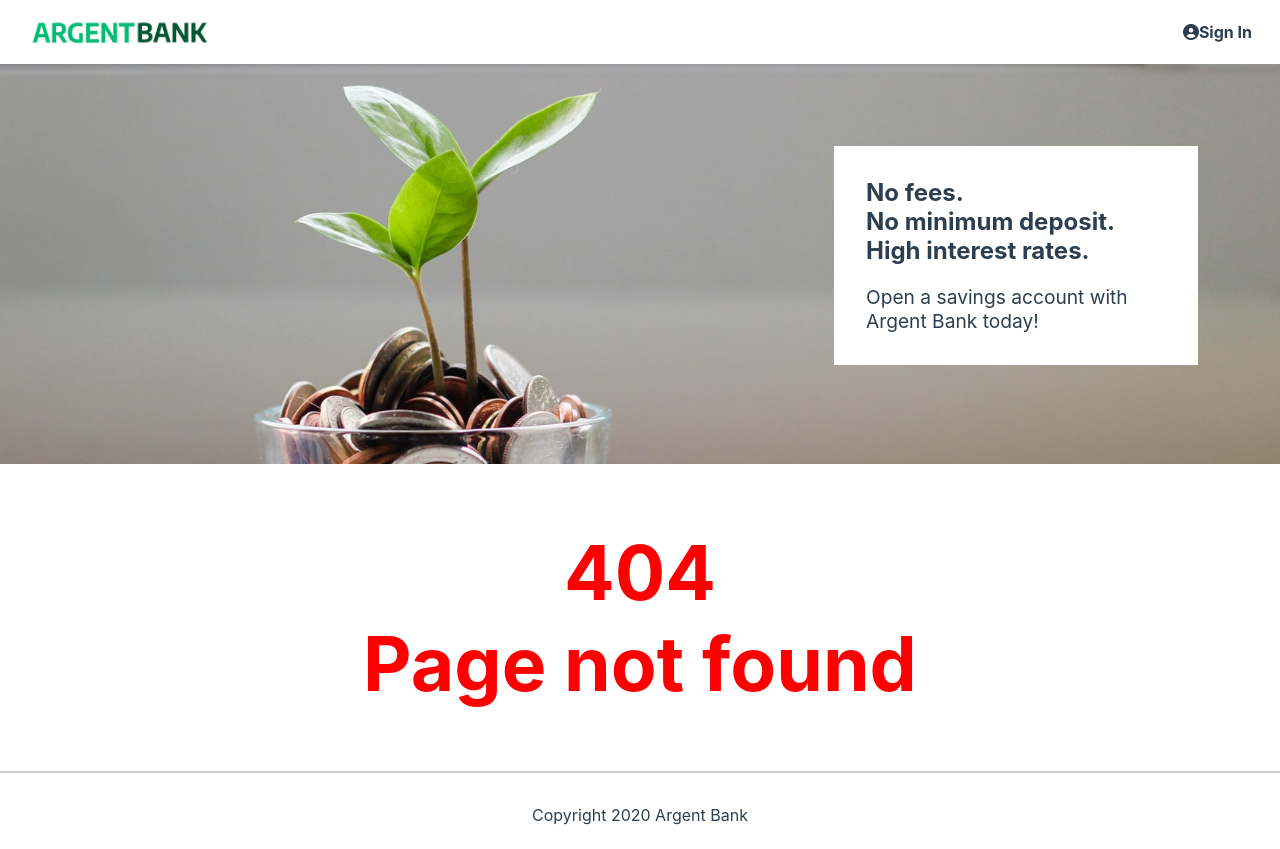
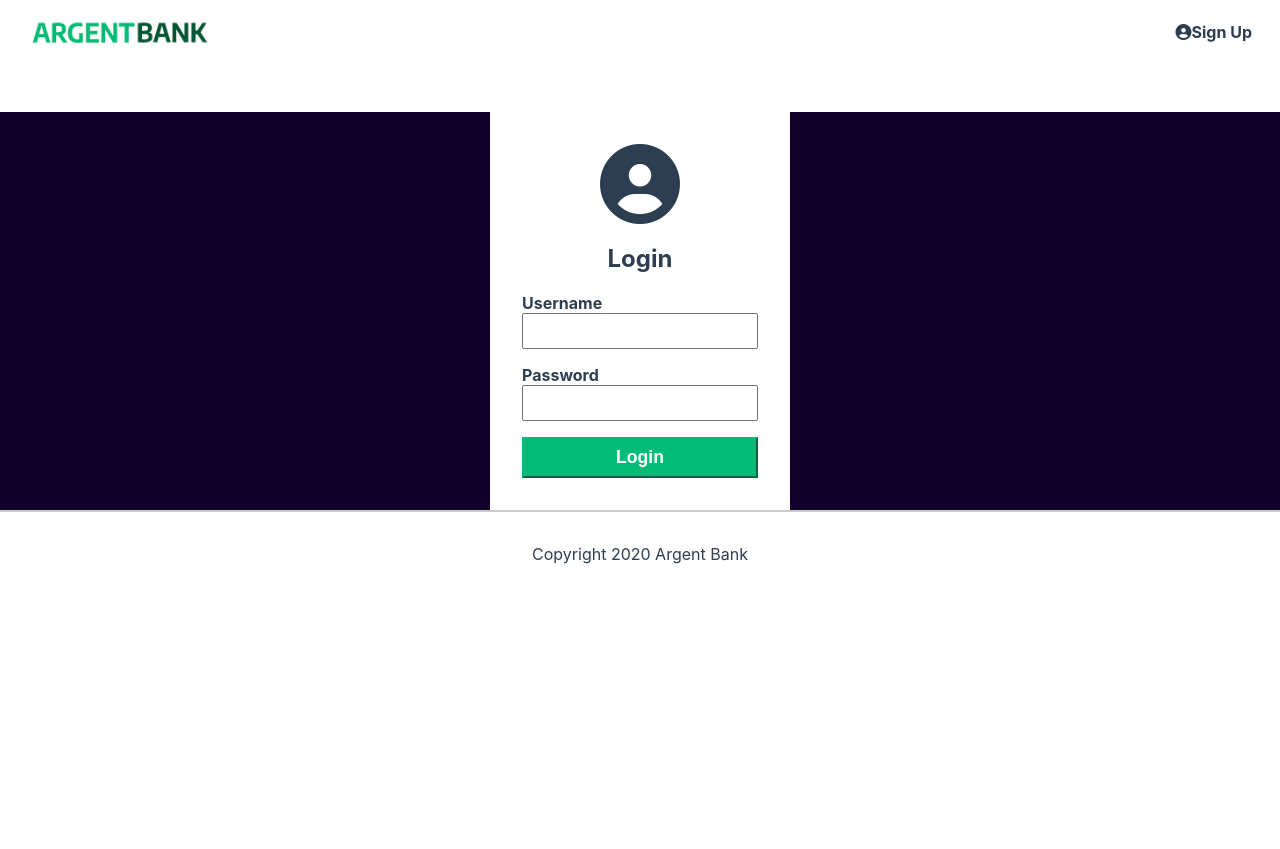
Before and after one commit to ToDestiny/argent-bank, a React (Create React App) app: page /login in a window 1280 px wide. Before the commit this address had no page. After the commit the page ends 800 px from the top, so only its background shows below. Built offline with nearby package versions, Linux system fonts and the light colour scheme.

Commit message:
Error handling SignUp

```diff
--- a/src/App.jsx
+++ b/src/App.jsx
@@ -2,7 +2,7 @@ import './App.css';
 import { BrowserRouter, Routes, Route } from 'react-router-dom';
 import Home from './pages/Home';
 import Error from './pages/Error';
-import SignIn from './pages/SignIn';
+import Login from './pages/Login';
 import Profile from './pages/Profile';
 import SignUp from './pages/SignUp';
 import PrivateRoute from './components/PrivateRoute';
@@ -12,7 +12,7 @@ function App() {
     <BrowserRouter>
       <Routes>
         <Route path="/" element={<Home />} />
-        <Route path="/sign-in" element={<SignIn />} />
+        <Route path="/login" element={<Login />} />
         <Route path="/sign-up" element={<SignUp />} />
         <Route
           path="/profile"
--- a/src/components/LoadingToRedirect.jsx
+++ b/src/components/LoadingToRedirect.jsx
@@ -8,10 +8,9 @@ function LoadingToRedirect() {
   useEffect(() => {
     const interval = setInterval(() => {
       setCount((currentCount) => currentCount - 1);
-      console.log(count);
     }, 1000);
 
-    count === 0 && navigate('/sign-in');
+    count === 0 && navigate('/login');
 
     return () => clearInterval(interval);
   }, [count, navigate]);
--- a/src/pages/Error.jsx
+++ b/src/pages/Error.jsx
@@ -28,7 +28,7 @@ function Error() {
         <div>
           <a className="main-nav-item" href="./sign-in.html">
             <i className="fa fa-user-circle" />
-            Sign In
+            Login
           </a>
         </div>
       </nav>
--- a/src/pages/Home.jsx
+++ b/src/pages/Home.jsx
@@ -18,9 +18,9 @@ function Home() {
           <h1 className="sr-only">Argent Bank</h1>
         </a>
         <div>
-          <a className="main-nav-item" href="/sign-in">
+          <a className="main-nav-item" href="/login">
             <i className="fa fa-user-circle" />
-            Sign In
+            Login
           </a>
           <a className="main-nav-item" href="/sign-up">
             <i className="fa fa-user-circle" />
--- a/src/pages/SignIn.jsx
+++ b/src/pages/Login.jsx
@@ -11,7 +11,7 @@ const initialState = {
   password: '',
 };
 
-function SignIn() {
+function Login() {
   const [formValue, setFormValue] = useState(initialState);
   const [isSubmit, setSubmit] = useState(false);
   const dispatch = useDispatch();
@@ -42,8 +42,12 @@ function SignIn() {
       dispatch(setUser({ token: data.body.token }));
       navigate('/profile');
     }
+    if (isError) {
+      alert('An error occured during login. Please check your inputs.');
+      console.log(error);
+    }
     //eslint-disable-next-line
-  }, [isSuccess]);
+  }, [isSuccess, isError]);
 
   return (
     <div>
@@ -66,7 +70,7 @@ function SignIn() {
       <main className="main bg-dark">
         <section className="sign-in-content">
           <i className="fa fa-user-circle sign-in-icon" />
-          <h1>Sign In</h1>
+          <h1>Login</h1>
           <div className="input-wrapper">
             <label htmlFor="username">Username</label>
             <input
@@ -94,7 +98,7 @@ function SignIn() {
             type="button"
             onClick={() => handleLogin()}
           >
-            Sign In
+            Login
           </button>
           {isError && <span>Sorry, Login failed!</span>}
         </section>
@@ -106,4 +110,4 @@ function SignIn() {
   );
 }
 
-export default SignIn;
+export default Login;
--- a/src/pages/Profile.jsx
+++ b/src/pages/Profile.jsx
@@ -3,10 +3,17 @@ import { useNavigate } from 'react-router-dom';
 import '../App.css';
 import argentBankLogo from '../assets/img/argentBankLogo.png';
 import { logout } from '../features/authSlice';
+import { useProfileUserQuery } from '../services/authApi';
 
 function Profile() {
   const dispatch = useDispatch();
   const navigate = useNavigate();
+
+  const user = JSON.parse(window.localStorage.getItem('user'));
+  console.log(user.token);
+  const { data, error, isLoading } = useProfileUserQuery(user.token);
+
+  console.log(data);
 
   const handleLogout = () => {
     dispatch(logout());
--- a/src/pages/SignUp.jsx
+++ b/src/pages/SignUp.jsx
@@ -25,7 +25,6 @@ function SignUp() {
     useRegisterUserMutation();
 
   const handleChange = (e) => {
-    console.log(e.target.value);
     setFormValue({ ...formValue, [e.target.name]: e.target.value });
   };
 
@@ -35,9 +34,20 @@ function SignUp() {
       setErrorPassword(true);
       return;
     }
-    setSubmit(true);
     if (email && password && firstName && lastName) {
-      await registerUser({ email, password, firstName, lastName });
+      setSubmit(true);
+      const response = await registerUser({
+        email,
+        password,
+        firstName,
+        lastName,
+      });
+      console.log(response.error);
+      if (response.error) {
+        setSubmit(false);
+        alert(JSON.stringify(response.error.data.message));
+        return;
+      }
     } else {
       console.log(error);
     }
@@ -48,7 +58,11 @@ function SignUp() {
       alert('You succesfully registered!');
       console.log(data.body);
       console.log('User Registered Successfully');
-      navigate('/sign-in');
+      navigate('/login');
+    }
+    if (isError) {
+      alert('An error occured when registering. Please check your inputs.');
+      console.log(error);
     }
     //eslint-disable-next-line
   }, [isSuccess, isError]);
@@ -65,9 +79,9 @@ function SignUp() {
           <h1 className="sr-only">Argent Bank</h1>
         </a>
         <div>
-          <a className="main-nav-item" href="/sign-in">
+          <a className="main-nav-item" href="/login">
             <i className="fa fa-user-circle" />
-            Sign In
+            Login
           </a>
         </div>
       </nav>
--- a/src/services/authApi.js
+++ b/src/services/authApi.js
@@ -24,7 +24,20 @@ export const authApi = createApi({
         };
       },
     }),
+    profileUser: build.query({
+      query: (header) => {
+        return {
+          url: '/user/profile',
+          method: 'post',
+          header,
+        };
+      },
+    }),
   }),
 });
 
-export const { useLoginUserMutation, useRegisterUserMutation } = authApi;
+export const {
+  useLoginUserMutation,
+  useRegisterUserMutation,
+  useProfileUserQuery,
+} = authApi;
```
